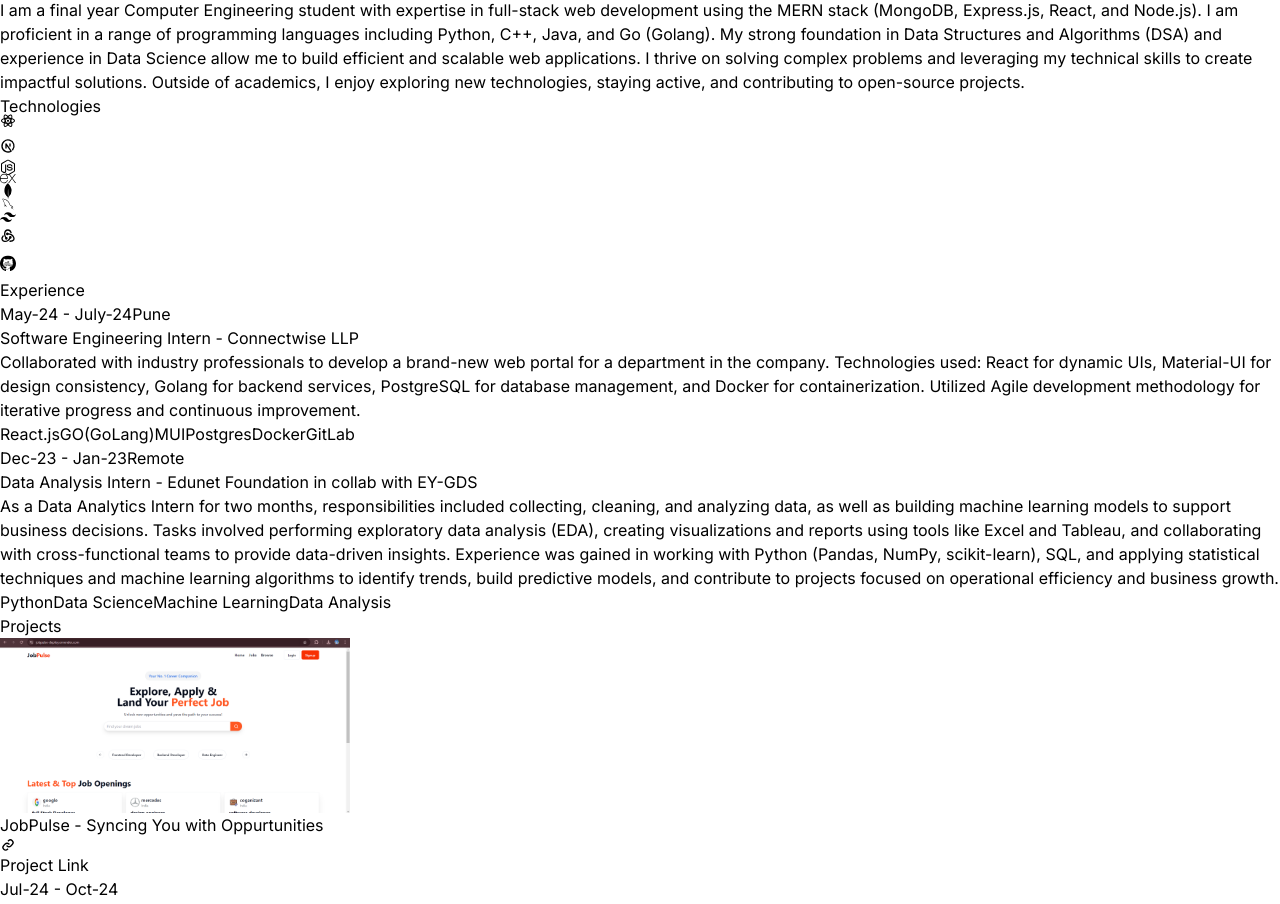
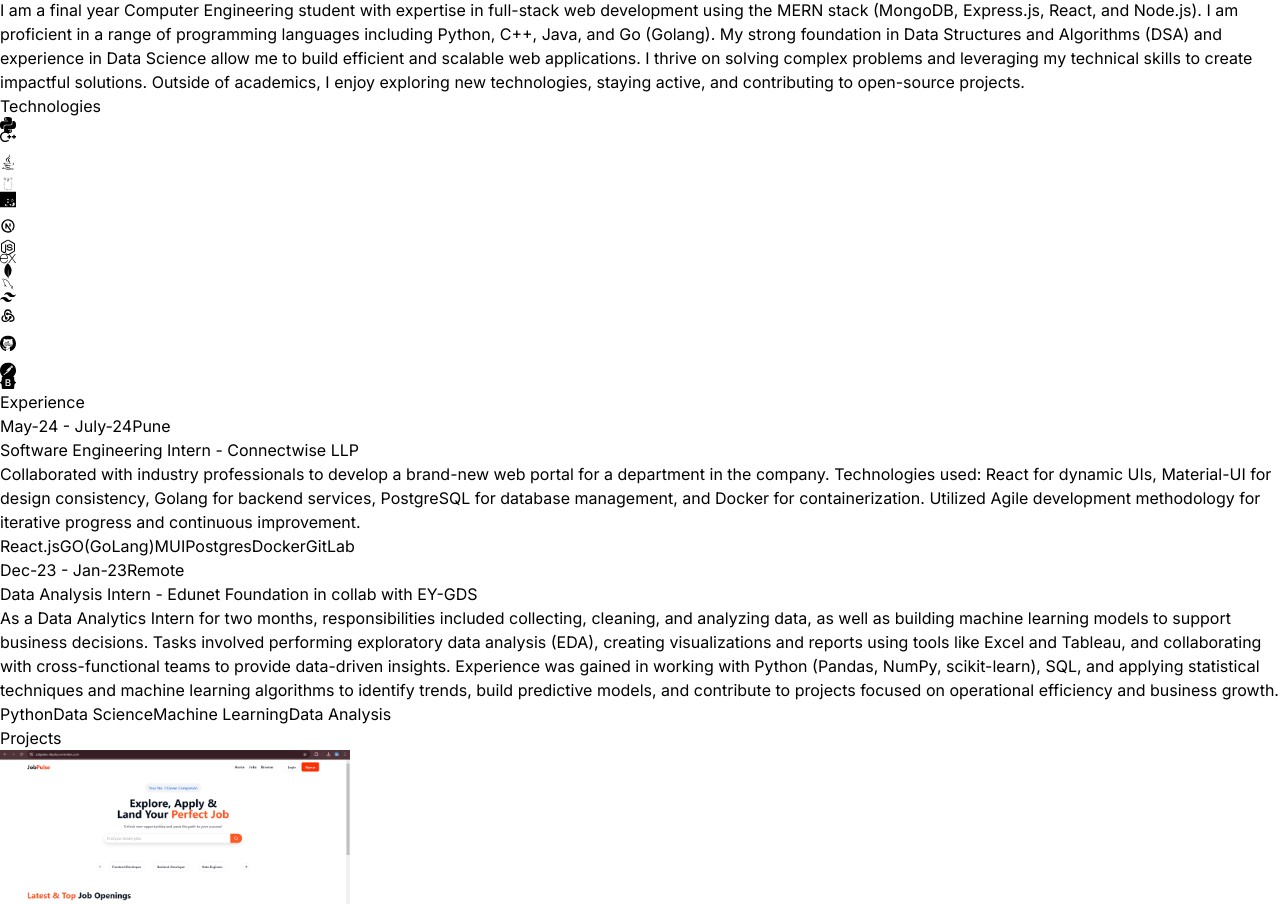
Before and after one commit to maheshraut07/PortFolio, a React (Vite) app: page / in a window 1280 px wide. Shown: the part 4144-5048 px from the top of the page. Built offline with nearby package versions, Linux system fonts and the light colour scheme.

Commit message:
technology section updated

```diff
--- a/src/components/Technology.jsx
+++ b/src/components/Technology.jsx
@@ -1,116 +1,184 @@
-import React from 'react'
-import { RiReactjsLine } from 'react-icons/ri'
-import { TbBrandNextjs } from 'react-icons/tb';
-import { FaNodeJs } from 'react-icons/fa';
-import { SiExpress } from 'react-icons/si';
-import { SiMongodb } from 'react-icons/si';
-import { DiMysql } from 'react-icons/di';
-import { SiTailwindcss } from 'react-icons/si';
-import { TbBrandRedux } from 'react-icons/tb';
+import React from 'react';
+import { RiReactjsLine } from 'react-icons/ri';
+import { TbBrandNextjs, TbBrandRedux } from 'react-icons/tb';
+import { FaNodeJs, FaJava } from 'react-icons/fa';
+import { SiExpress, SiMongodb, SiTailwindcss, SiPython, SiPostman, SiBootstrap, SiJavascript } from 'react-icons/si';
+import { DiMysql, DiDocker, DiGo, DiPython } from 'react-icons/di';
 import { BsGithub } from 'react-icons/bs';
-import { DiDocker } from 'react-icons/di';
-import { motion } from "framer-motion";
+import { CgCPlusPlus } from 'react-icons/cg';
+import { motion } from 'framer-motion';
 
 const iconVariants = (duration) => ({
-    initial: {y: -10},
+  initial: { y: -10 },
   animate: {
-        y: [10,-10],
+    y: [10, -10],
     transition: {
       duration: duration,
-            ease: "linear",
+      ease: 'linear',
       repeat: Infinity,
-            repeatType: "reverse",
-        }
-    }
-})
-
+      repeatType: 'reverse',
+    },
+  },
+});
 
 const Technology = () => {
   return (
     <div className='border-b border-neutral-800 pb-24'>
       <motion.h1
-            whileInView={{opacity: 1, y: 0}}
-            initial={{opacity: 0, y: -100}}
-            transition={{duration: 1.5}}
-            className='my-20 text-center text-4xl'>Technologies</motion.h1>
+        whileInView={{ opacity: 1, y: 0 }}
+        initial={{ opacity: 0, y: -100 }}
+        transition={{ duration: 1.5 }}
+        className='my-20 text-center text-4xl'
+      >
+        Technologies
+      </motion.h1>
       <motion.div
-            whileInView={{opacity: 1, x: 0}}
-            initial={{opacity: 0, x: -100}}
-            transition={{duration: 1.5}}
-            className='flex flex-wrap items-center justify-center gap-4'>
+        whileInView={{ opacity: 1, x: 0 }}
+        initial={{ opacity: 0, x: -100 }}
+        transition={{ duration: 1.5 }}
+        className='flex flex-wrap items-center justify-center gap-4'
+      >
+
+<motion.div
+          variants={iconVariants(2)}
+          initial="initial"
+          animate="animate"
+          className='rounded-2xl border-4 border-neutral-800 p-4'
+        >
+          <SiPython className='text-7xl text-yellow-400' />
+        </motion.div>
         <motion.div
           variants={iconVariants(2.5)}
           initial="initial"
           animate="animate"
-                className='rounded-2xl border-4 border-neutral-800 p-4'>
-                <RiReactjsLine className='text-7xl text-cyan-400'/>
+          className='rounded-2xl border-4 border-neutral-800 p-4'
+        >
+          <CgCPlusPlus className='text-7xl text-blue-500' />
         </motion.div>
         <motion.div
           variants={iconVariants(3)}
           initial="initial"
           animate="animate"
-                className='rounded-2xl border-4 border-neutral-800 p-4'>
-                <TbBrandNextjs className='text-7xl font-bold'/>
+          className='rounded-2xl border-4 border-neutral-800 p-4'
+        >
+          <FaJava className='text-7xl text-red-500' />
         </motion.div>
         <motion.div
           variants={iconVariants(3.5)}
           initial="initial"
           animate="animate"
+          className='rounded-2xl border-4 border-neutral-800 p-4'
+        >
+          <DiGo className='text-7xl text-cyan-500' />
+        </motion.div>
+
+         <motion.div
+                variants={iconVariants(3.5)}
+                initial="initial"
+                animate="animate"
                 className='rounded-2xl border-4 border-neutral-800 p-4'>
-                <FaNodeJs className='text-7xl text-green-500'/>
+                <SiJavascript className='text-7xl text-yellow-400'/>
+            </motion.div>
+
+        <motion.div
+          variants={iconVariants(2.5)}
+          initial="initial"
+          animate="animate"
+          className='rounded-2xl border-4 border-neutral-800 p-4'
+        >
+          <RiReactjsLine className='text-7xl text-cyan-400' />
+        </motion.div>
+        <motion.div
+          variants={iconVariants(3)}
+          initial="initial"
+          animate="animate"
+          className='rounded-2xl border-4 border-neutral-800 p-4'
+        >
+          <TbBrandNextjs className='text-7xl font-bold' />
+        </motion.div>
+        <motion.div
+          variants={iconVariants(3.5)}
+          initial="initial"
+          animate="animate"
+          className='rounded-2xl border-4 border-neutral-800 p-4'
+        >
+          <FaNodeJs className='text-7xl text-green-500' />
         </motion.div>
         <motion.div
           variants={iconVariants(4)}
           initial="initial"
           animate="animate"
-                className='rounded-2xl border-4 border-neutral-800 p-4'>
-                <SiExpress className='text-7xl'/>
+          className='rounded-2xl border-4 border-neutral-800 p-4'
+        >
+          <SiExpress className='text-7xl' />
         </motion.div>
         <motion.div
           variants={iconVariants(4.5)}
           initial="initial"
           animate="animate"
-                className='rounded-2xl border-4 border-neutral-800 p-4'>
-                <SiMongodb className='text-7xl text-green-500'/>
+          className='rounded-2xl border-4 border-neutral-800 p-4'
+        >
+          <SiMongodb className='text-7xl text-green-500' />
         </motion.div>
         <motion.div
           variants={iconVariants(1.5)}
           initial="initial"
           animate="animate"
-                className='rounded-2xl border-4 border-neutral-800 p-4'>
-                <DiMysql className='text-7xl text-orange-400'/>
+          className='rounded-2xl border-4 border-neutral-800 p-4'
+        >
+          <DiMysql className='text-7xl text-orange-400' />
         </motion.div>
         <motion.div
           variants={iconVariants(5.5)}
           initial="initial"
           animate="animate"
-                className='rounded-2xl border-4 border-neutral-800 p-4'>
-                <SiTailwindcss className='text-7xl text-cyan-400'/>
+          className='rounded-2xl border-4 border-neutral-800 p-4'
+        >
+          <SiTailwindcss className='text-7xl text-cyan-400' />
         </motion.div>
         <motion.div
           variants={iconVariants(1.5)}
           initial="initial"
           animate="animate"
-                className='rounded-2xl border-4 border-neutral-800 p-4'>
-                <TbBrandRedux className='text-7xl text-violet-500'/>
+          className='rounded-2xl border-4 border-neutral-800 p-4'
+        >
+          <TbBrandRedux className='text-7xl text-violet-500' />
         </motion.div>
         <motion.div
           variants={iconVariants(3.5)}
           initial="initial"
           animate="animate"
-                className='rounded-2xl border-4 border-neutral-800 p-4'>
-                <BsGithub className='text-7xl'/>
+          className='rounded-2xl border-4 border-neutral-800 p-4'
+        >
+          <BsGithub className='text-7xl' />
         </motion.div>
         <motion.div
           variants={iconVariants(5.5)}
           initial="initial"
           animate="animate"
-                className='rounded-2xl border-4 border-neutral-800 p-4'>
-                <DiDocker className='text-7xl text-blue-400'/>
+          className='rounded-2xl border-4 border-neutral-800 p-4'
+        >
+          <DiDocker className='text-7xl text-blue-400' />
+        </motion.div>
+        <motion.div
+          variants={iconVariants(4)}
+          initial="initial"
+          animate="animate"
+          className='rounded-2xl border-4 border-neutral-800 p-4'
+        >
+          <SiPostman className='text-7xl text-orange-500' />
+        </motion.div>
+        <motion.div
+          variants={iconVariants(4.5)}
+          initial="initial"
+          animate="animate"
+          className='rounded-2xl border-4 border-neutral-800 p-4'
+        >
+          <SiBootstrap className='text-7xl text-purple-600' />
         </motion.div>
       </motion.div>
     </div>
-  )
-}
+  );
+};
 
-export default Technology
+export default Technology;
```
Lines whose indentation alone changed are shown as unchanged.
